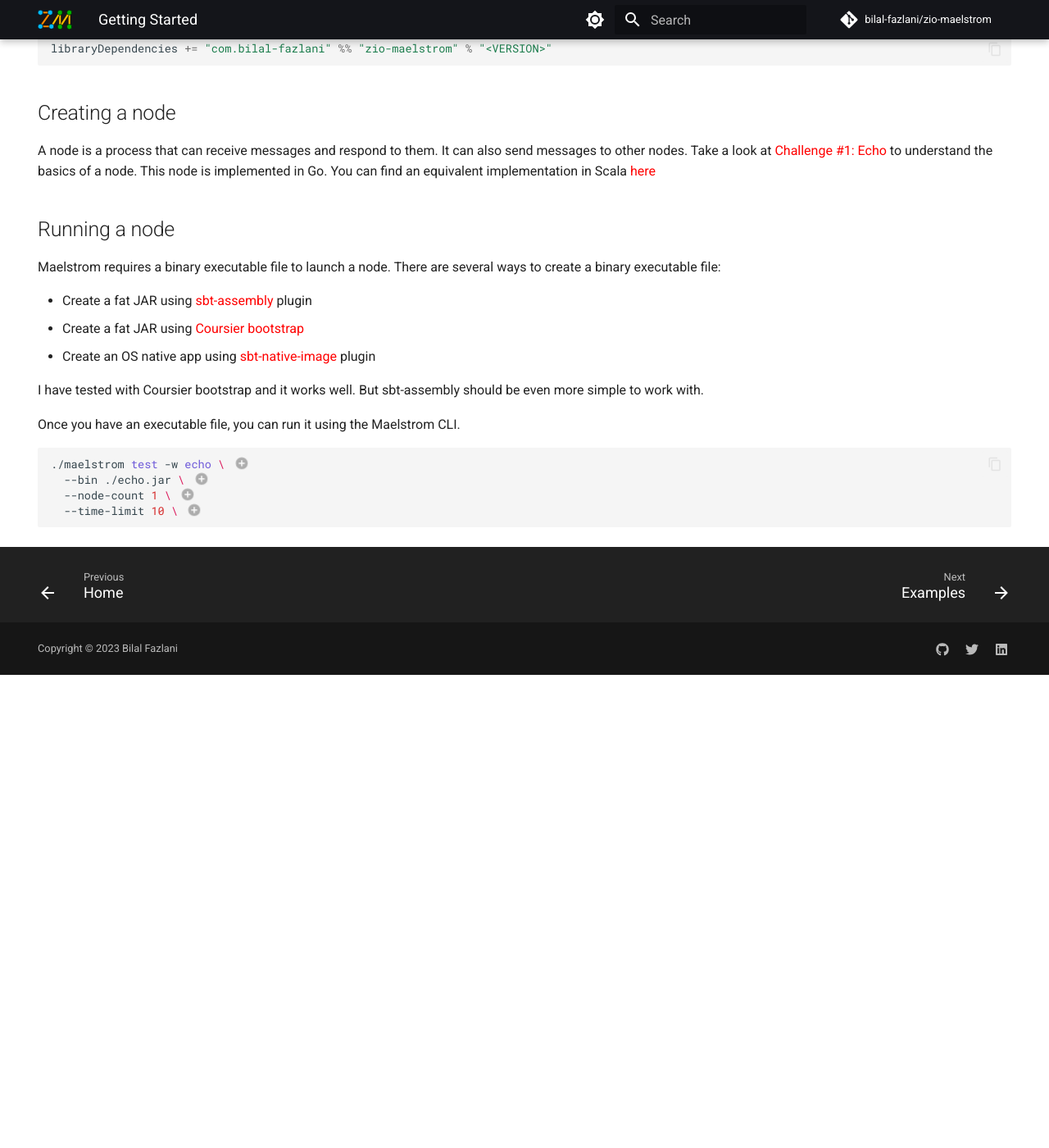
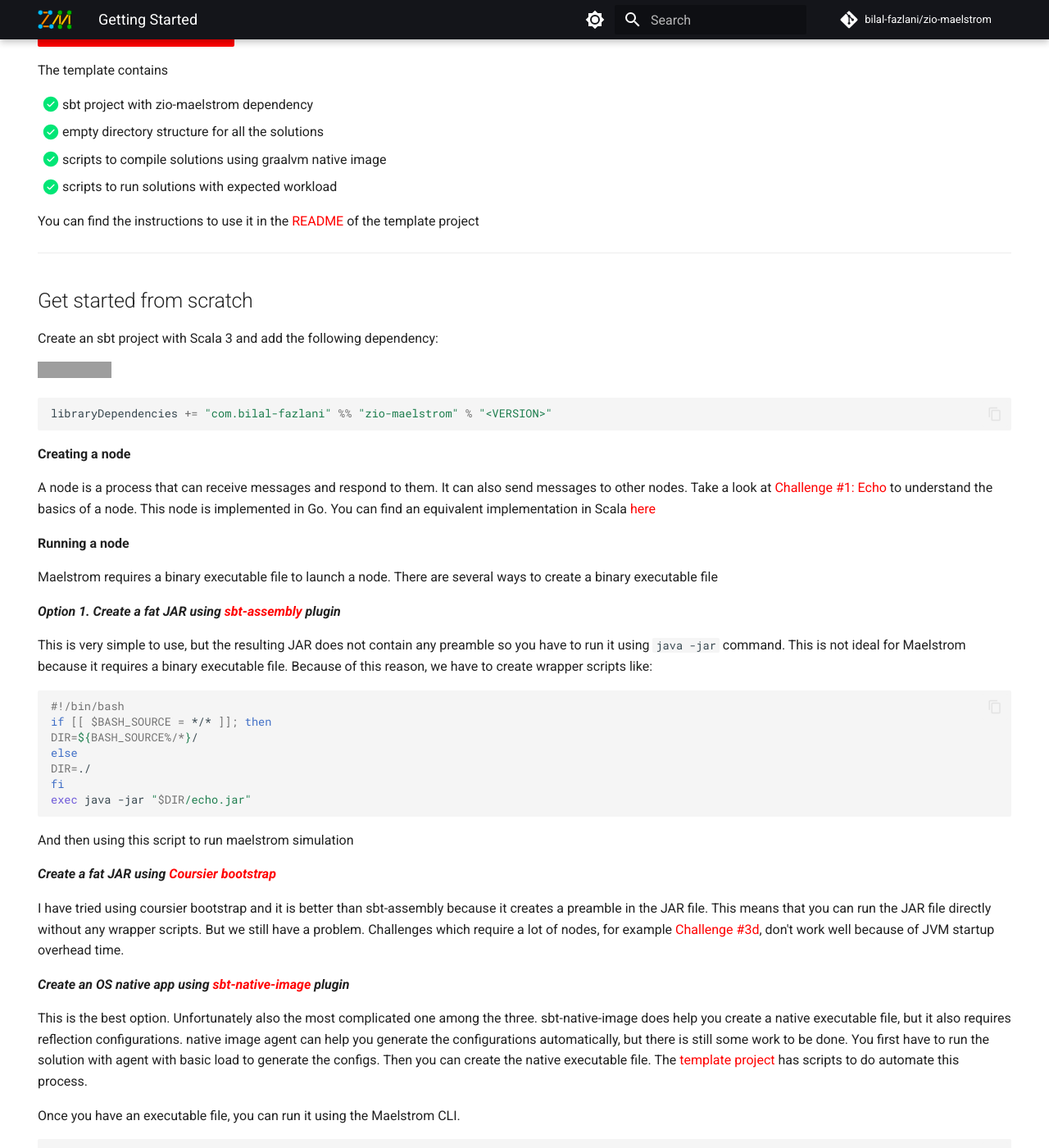
Before and after one commit to bilal-fazlani/zio-maelstrom, an MkDocs documentation site: the page built from docs/getting-started/index.md, in a window 1280 px wide and 1400 px high, scrolled down 957 px. Shown: the whole window at 82% size. Built offline with MkDocs 1.6.1 and Material for MkDocs 9.7.7, drawn with Linux system fonts in a browser that asks for light colours; plug-ins that fetch from the network failed and are left out; comment, search, counter and statistics services are not loaded; before the commit the page ends 1780 px from its top, so only the background shows below that; some of the changed text lies outside the part shown; grey boxes are pictures that could not be loaded.

Commit message:
update documentation to include template

````diff
--- a/docs/getting-started/index.md
+++ b/docs/getting-started/index.md
@@ -35,7 +35,24 @@ Since Maelstrom is Closure program, you will need JVM installed on your machine.
 brew install openjdk graphviz gnuplot
 ```
 
-## Installation
+## Get started using template
+
+The easiest way to get started is to create a new project using zio-maelstrom github template
+
+[View template :simple-github:](https://github.com/bilal-fazlani/gossip-glomers-scala-template){ .md-button .md-button--primary }
+
+The template contains
+
+- [x] sbt project with zio-maelstrom dependency
+- [x] empty directory structure for all the solutions
+- [x] scripts to compile solutions using graalvm native image
+- [x] scripts to run solutions with expected workload
+
+You can find the instructions to use it in the [README](https://github.com/bilal-fazlani/gossip-glomers-scala-template#readme) of the template project
+
+---
+
+## Get started from scratch
 
 Create an sbt project with Scala 3 and add the following dependency:
 
@@ -45,25 +62,44 @@ Create an sbt project with Scala 3 and add the following dependency:
 libraryDependencies += "com.bilal-fazlani" %% "zio-maelstrom" % "<VERSION>"
 ```
 
-## Creating a node
+**Creating a node**
 
 A node is a process that can receive messages and respond to them. It can also send messages to other nodes. Take a look at [Challenge #1: Echo](https://fly.io/dist-sys/1/) to understand the basics of a node. This node is implemented in Go. You can find an equivalent implementation in Scala [here](echo.md)
 
-## Running a node
+**Running a node**
 
-Maelstrom requires a binary executable file to launch a node. There are several ways to create a binary executable file:
+Maelstrom requires a binary executable file to launch a node. There are several ways to create a binary executable file
 
-- Create a fat JAR using [sbt-assembly](https://www.baeldung.com/scala/sbt-fat-jar) plugin
-- Create a fat JAR using [Coursier bootstrap](https://get-coursier.io/docs/cli-bootstrap)
-- Create an OS native app using [sbt-native-image](https://github.com/scalameta/sbt-native-image) plugin
+***Option 1. Create a fat JAR using [sbt-assembly](https://www.baeldung.com/scala/sbt-fat-jar) plugin***
 
-I have tested with Coursier bootstrap and it works well. But sbt-assembly should be even more simple to work with.
+This is very simple to use, but the resulting JAR does not contain any preamble so you have to run it using `java -jar` command. This is not ideal for Maelstrom because it requires a binary executable file. Because of this reason, we have to create wrapper scripts like:
+
+```bash
+#!/bin/bash
+if [[ $BASH_SOURCE = */* ]]; then
+DIR=${BASH_SOURCE%/*}/
+else
+DIR=./
+fi
+exec java -jar "$DIR/echo.jar"
+```
+
+And then using this script to run maelstrom simulation
+
+***Create a fat JAR using [Coursier bootstrap](https://get-coursier.io/docs/cli-bootstrap)***
+
+I have tried using coursier bootstrap and it is better than sbt-assembly because it creates a preamble in the JAR file. This means that you can run the JAR file directly without any wrapper scripts. But we still have a problem. Challenges which require a lot of nodes, for example [Challenge #3d](https://fly.io/dist-sys/3d/), don't work well because of JVM startup overhead time.
+
+***Create an OS native app using [sbt-native-image](https://github.com/scalameta/sbt-native-image) plugin***
+
+This is the best option. Unfortunately also the most complicated one among the three. sbt-native-image does help you create a native executable file, but it also requires reflection configurations. native image agent can help you generate the configurations automatically, but there is still some work to be done. You first have to run the solution with agent with basic load to generate the configs. Then you can create the native executable file. The [template project](#get-started-using-template) has scripts to do automate this process.
+
 
 Once you have an executable file, you can run it using the Maelstrom CLI.
 
 ```bash
 ./maelstrom test -w echo \ # (1)!
-  --bin ./echo.jar \ # (2)!
+  --bin ./target/echo \ # (2)!
   --node-count 1 \ # (3)!
   --time-limit 10 \ # (4)!
 ```
````
Also changed, not shown: docs/examples/index.md (+9 -0 lines).
